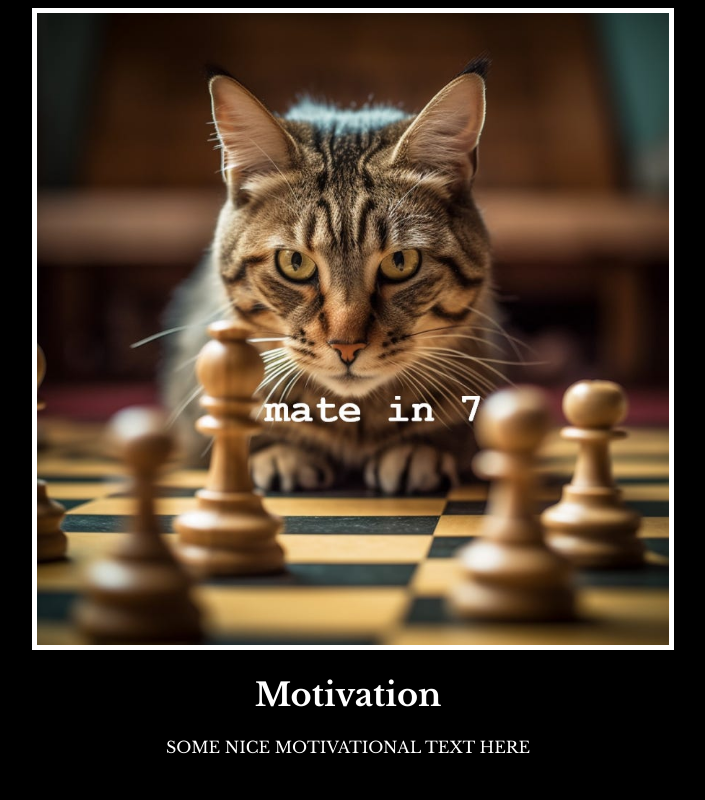
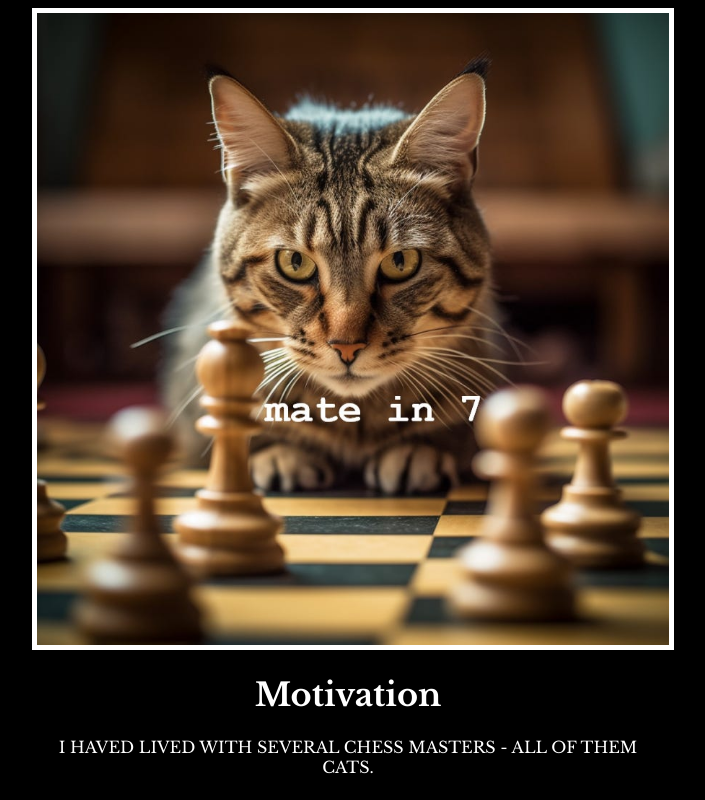
Before and after one commit to ghines/html-portfolio, a plain HTML site: page public/motivation.html in a window 1280 px wide. Shown: the whole page, without its empty margins (292-997 px from the left). Drawn offline with nearby package versions, Linux system fonts and the light colour scheme.

Commit message:
Update motivation.html

```diff
--- a/public/motivation.html
+++ b/public/motivation.html
@@ -20,7 +20,7 @@
         <div>
           <img src="../assets/images/chess-cat.jpg" />
           <h1>Motivation</h1>
-          <p>Some nice motivational text here</p>
+          <p>I haved lived with several chess masters - all of them cats.</p>
         </div>
       </body>
     </html>
```
